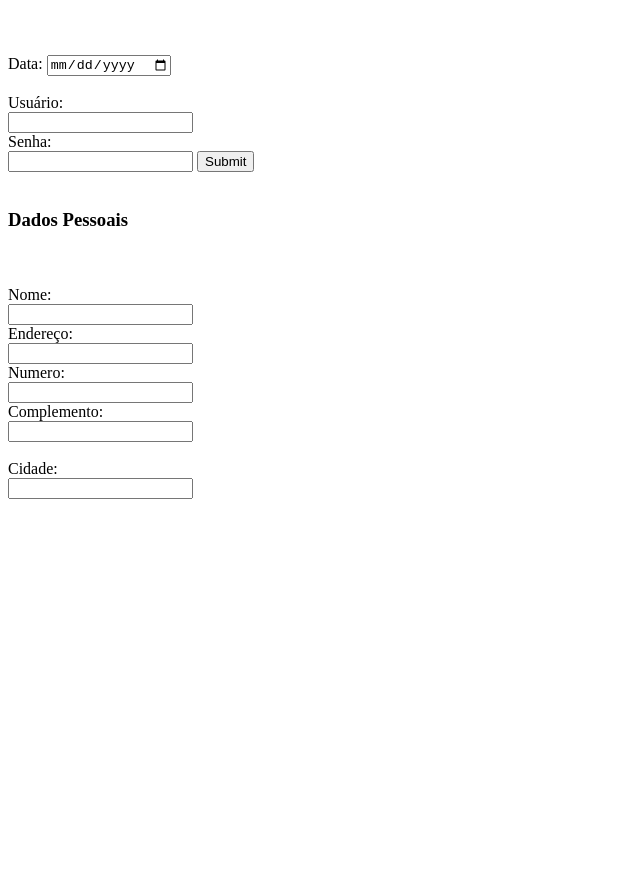
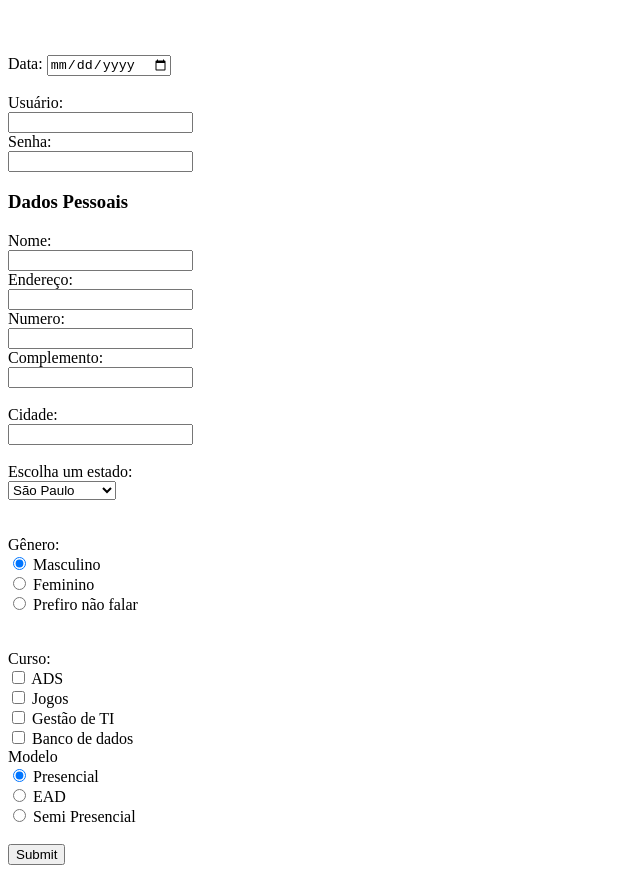
Before and after one commit to IgnacioSens/turma-3, a plain HTML site: page Aula 2/index.html in a window 1280 px wide. Shown: the part 61-934 px from the top of the page, without its empty margins (0-640 px from the left). Before the commit the page ends 800 px from the top, so only its background shows below. Drawn offline with Linux system fonts and the light colour scheme.

Commit message:
Tarefa completa

```diff
--- a/Aula 2/index.html
+++ b/Aula 2/index.html
@@ -17,13 +17,8 @@
         <input type="text" id="fname" name="fname"><br>
         <label for="lname">Senha:</label><br>
         <input type="text" id="lname" name="lname">
-        <input type="submit" value="Submit">
-
-    </form>
-    <br>
-    <h3>Dados Pessoais</h3>
-    <br>
-    <form action="https://www.w3schools.com/action_page.php"><br>
+        <br>
+        <h3>Dados Pessoais</h3>
         <label for="fname">Nome:</label><br>
         <input type="text" id="fname" name="fname"><br>
         <label for="lname">Endereço:</label><br>
@@ -33,15 +28,49 @@
         <label for="fname">Complemento:</label><br>
         <input type="text" id="fname" name="fname"><br><br>
         <label for="fname">Cidade:</label><br>
-        <input list="browsers" name="browser"><br>
-            <datalist id="browsers">
+        <input list="Cidades" name="browser"><br>
+            <datalist id="Cidades">
             <option value="Sorocaba">
             <option value="Itapetininga">
             <option value="Tatui">
-            <option value="São Paulo>
-            <option value="Safari">
-            </datalist><a href=""></a>
+            <option value="São Roque">
+            <option value="São Paulo">
+            </datalist><br>
+        <label for="Estado">Escolha um estado:</label><br>
+            <select id="Estado" name="Estado">
+            <option value="São Paulo">São Paulo</option>
+            <option value="Rio de Janeiro">Rio de Janeiro</option>
+            <option value="Parana">Parana</option>
+            <option value="Minas Gerais">Minas Gerais</option>
+            </select><br><br><br>
+            Gênero:<br>
+        <input type="radio" id="Genero" name="fav_language" value="Masculino" checked>
+            <label for="Masculino">Masculino</label><br>
+            <input type="radio" id="Feminino" name="fav_language" value="Feminino">
+            <label for="Feminino">Feminino</label><br>
+            <input type="radio" id="Prefiro não falar" name="fav_language" value="Prefiro não falar">
+            <label for="Prefiro não falar">Prefiro não falar</label><br><br><br>
+            Curso:<br>
+        <input type="checkbox" id="vehicle1" name="vehicle1" value="Bike">
+            <label for="vehicle1"> ADS</label><br>
+            <input type="checkbox" id="vehicle2" name="vehicle2" value="Car">
+            <label for="vehicle2"> Jogos</label><br>
+            <input type="checkbox" id="vehicle3" name="vehicle3" value="Boat">
+            <label for="vehicle3"> Gestão de TI</label><br>
+            <input type="checkbox" id="vehicle4" name="vehicle3" value="Boat">
+            <label for="vehicle3"> Banco de dados</label><br>
+            Modelo<br>
+        <input type="radio" id="Modelo" name="Modelo" value="Modelo" checked>
+            <label for="Masculino">Presencial</label><br>
+            <input type="radio" id="Modelo" name="Modelo" value="Modelo">
+            <label for="Feminino">EAD</label><br>
+            <input type="radio" id="Modelo" name="Modelo" value="Modelo">
+            <label for="Prefiro não falar">Semi Presencial</label><br><br>
+            <input type="submit" value="Submit">
+            </form>
 
+
+        </form>
 </body>
 
 </html>
```
